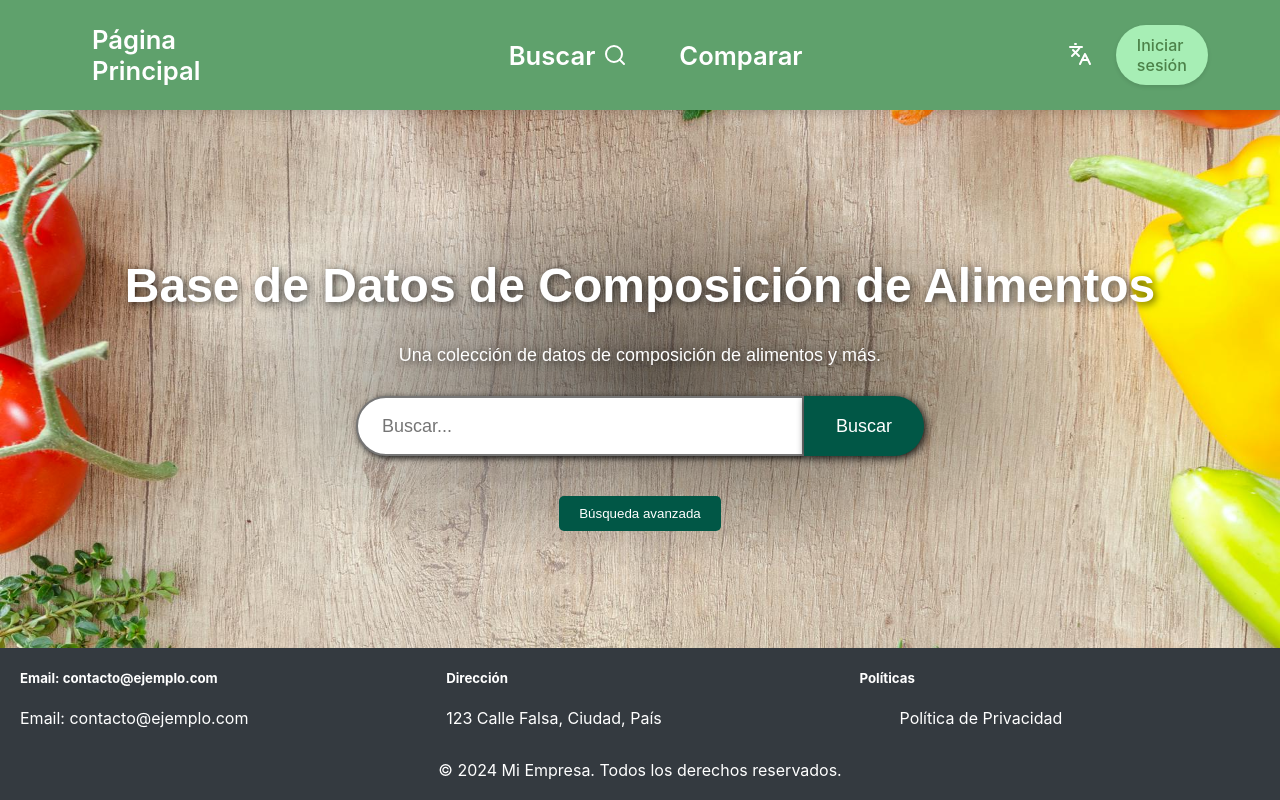
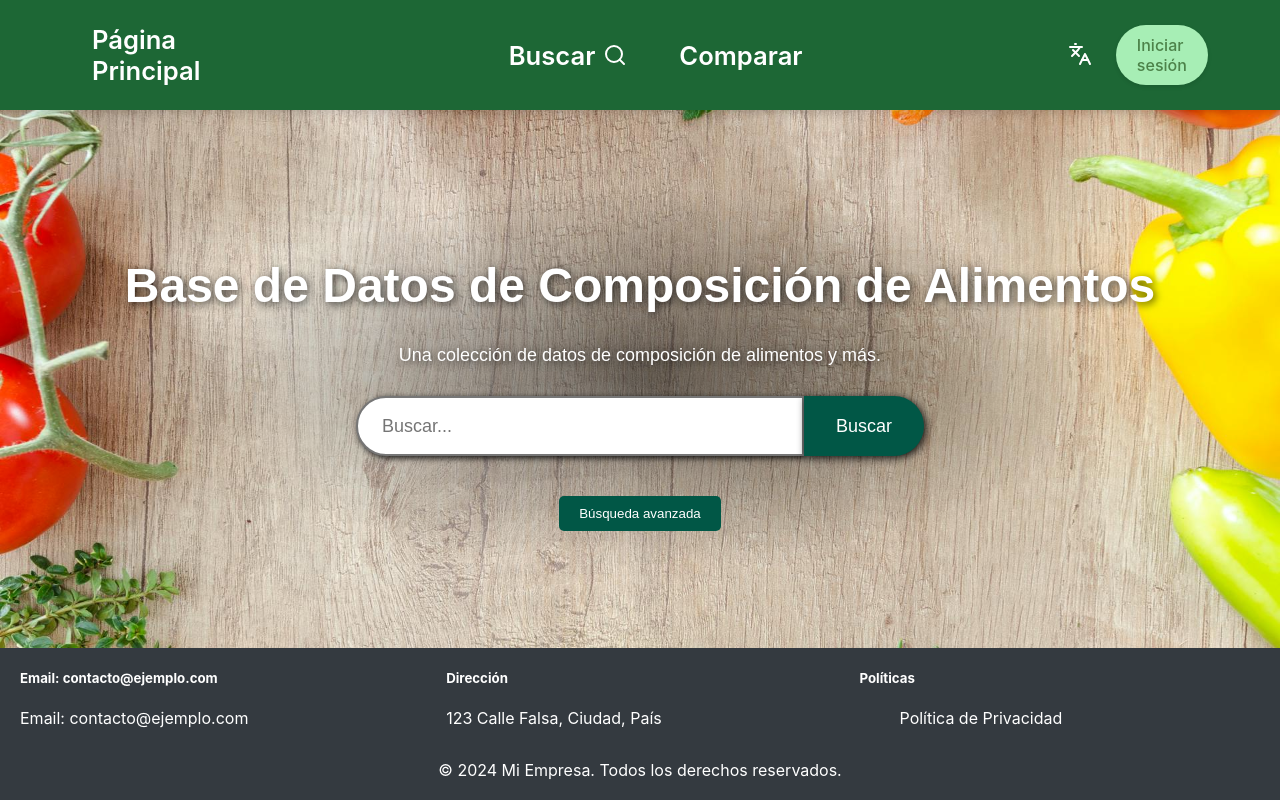
Before and after one commit to Pixoll/food-comp-db-frontend, a Next.js app: page / in a window 1280 px wide. Built offline with nearby package versions, Linux system fonts and the light colour scheme; no server answers; what @hey-api/client-fetch would draw is missing.

Commit message:
feat: change color background by navbar

```diff
--- a/src/app/components/NavBar/index.css
+++ b/src/app/components/NavBar/index.css
@@ -1,5 +1,5 @@
 :root {
-    --navbar-bg: #5fa16c;
+    --navbar-bg: #1d6735;
     --navbar-bg-hover: #4c8557;
     --navbar-text: #ffffff;
     --navbar-text-hover: #e8f7eb;
```
